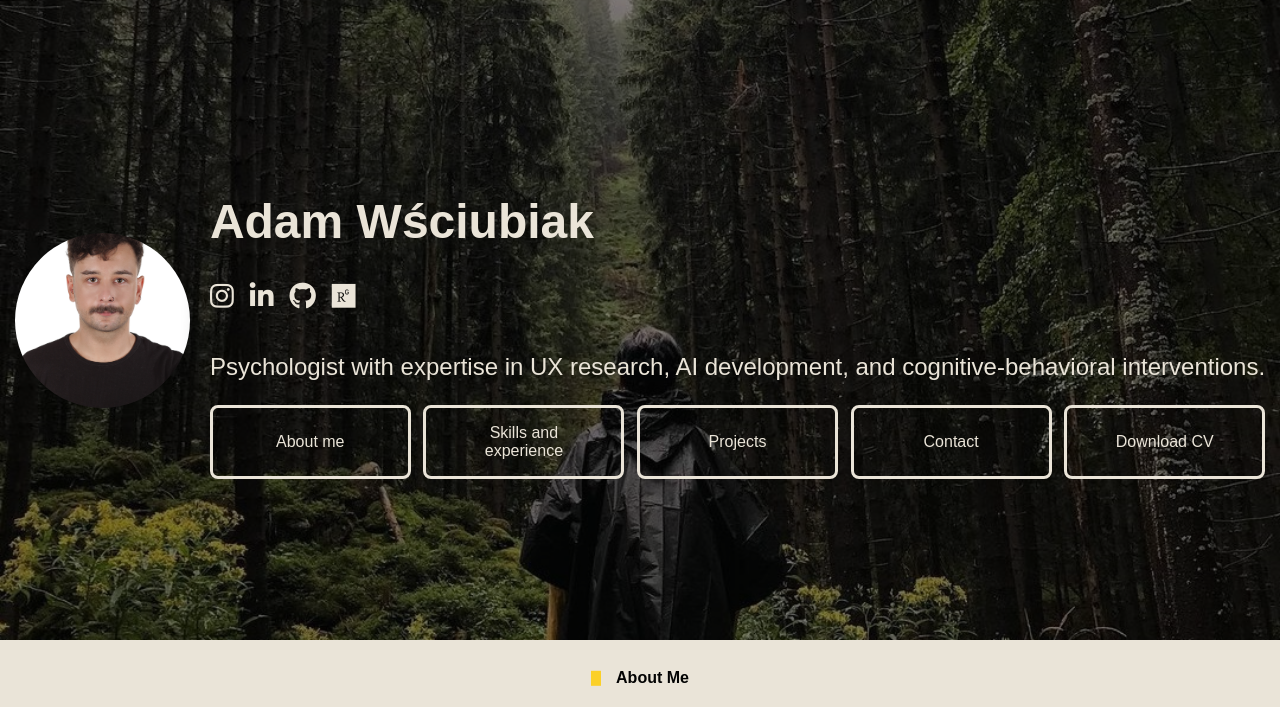
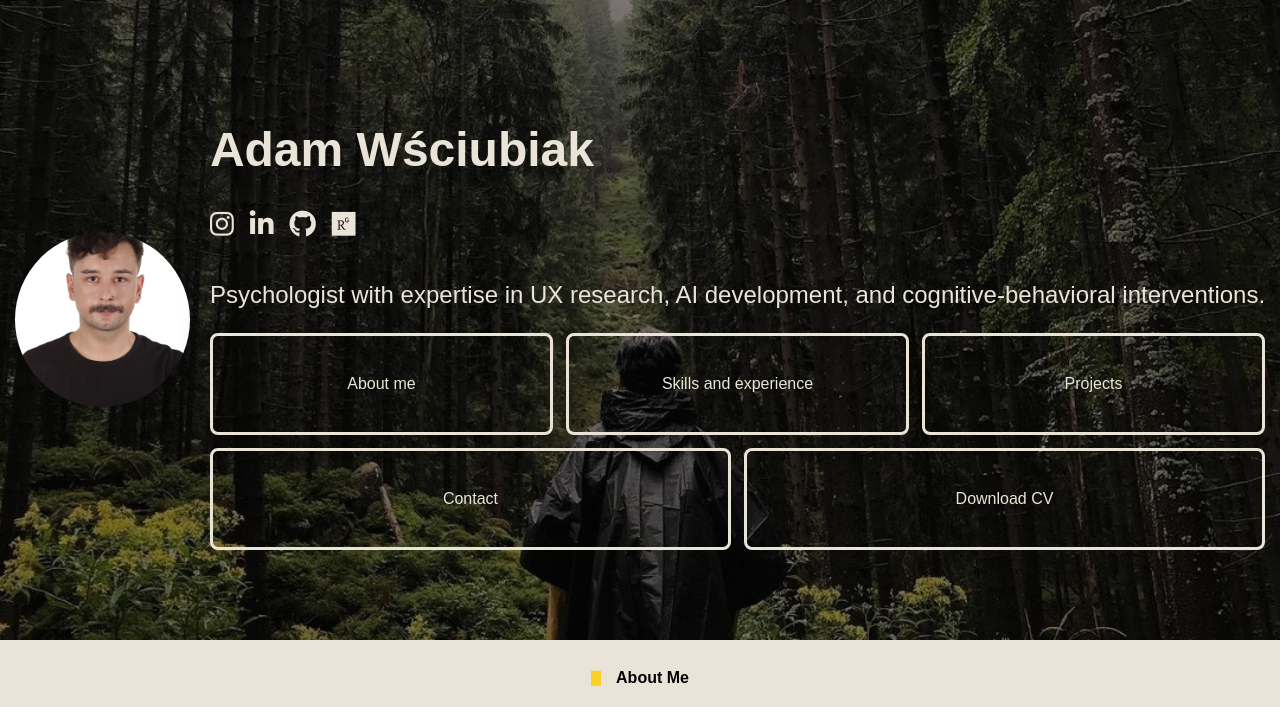
Before and after one commit to adamwsciubiak/adamwsciubiak, a PHP site: page / in a window 1280 px wide. Shown: the top 707 px of the page. Run offline with PHP 8.4, Linux system fonts and the light colour scheme.

Commit message:
Update style.css

```diff
--- a/style.css
+++ b/style.css
@@ -100,7 +100,6 @@ header::before {
 /* Button container inside the header */
 .buttons {
     display: flex;
-    height: 3vh
     flex-wrap: wrap; /* Allow buttons to wrap into a second row */
     gap: 1vw; /* Space between buttons */
     justify-content: flex-start; /* Align the buttons to the left */
@@ -122,6 +121,7 @@ header::before {
     border-radius: 0.5rem;
     align-items: center;
     text-align: center;
+    height: 4rem; /* Set a fixed height for all buttons */
     transition: color 0.5s ease, transform 0.5s ease; /* Transition for hover effect */
     flex-grow: 1; /* Make all buttons grow equally */
 }
```
